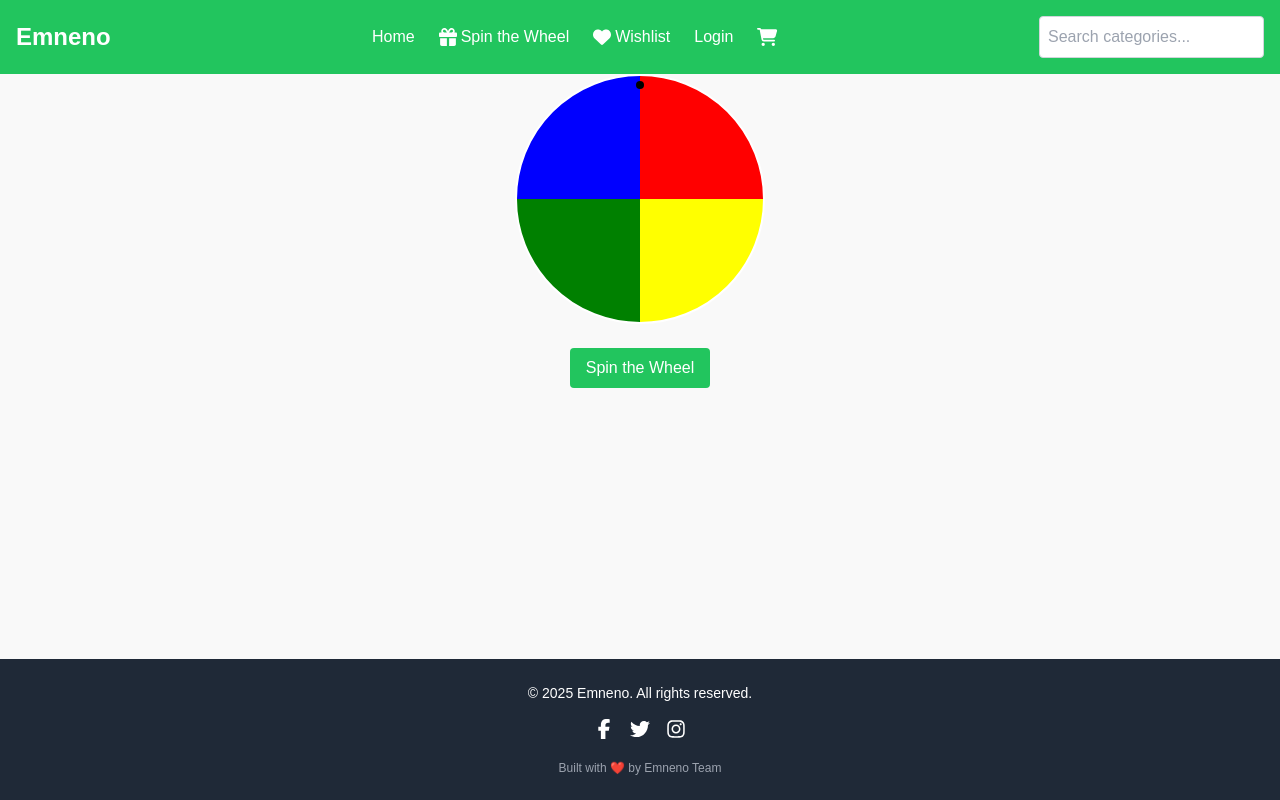
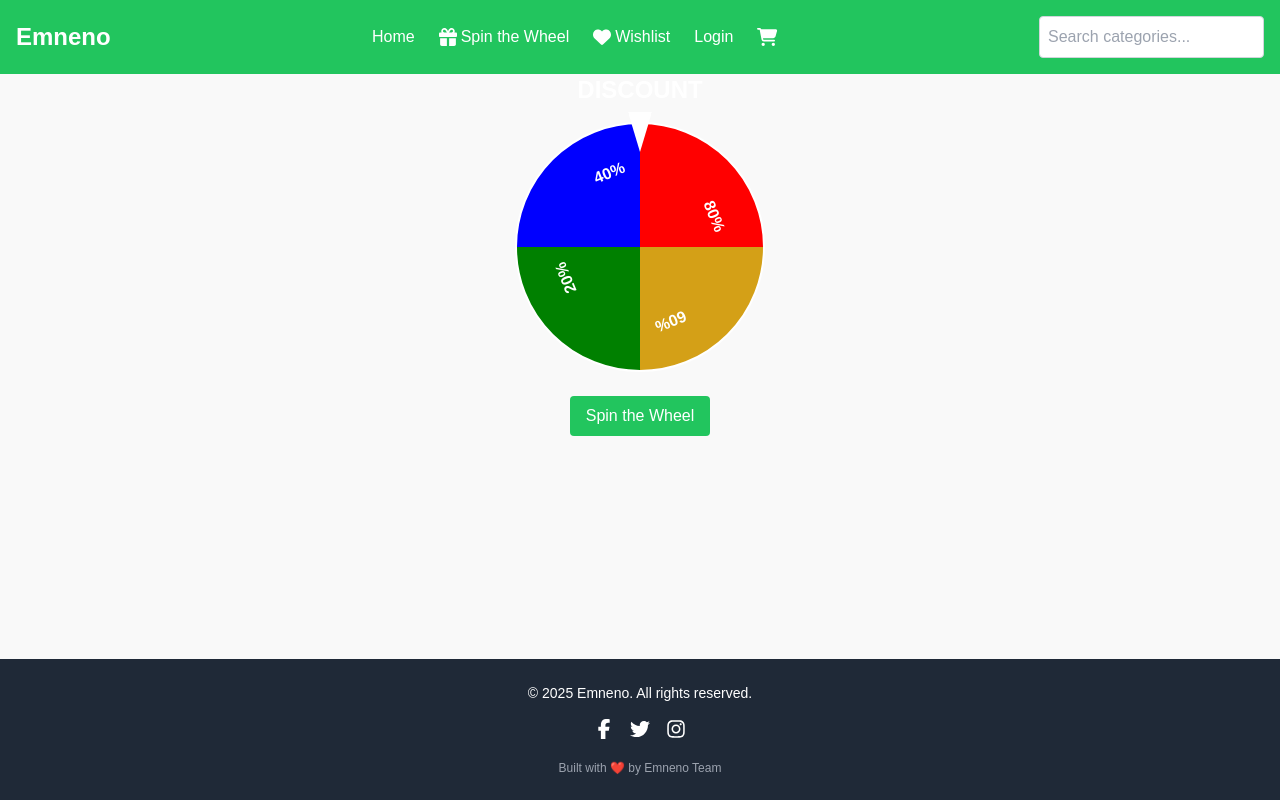
Before and after one commit to derril-tech/ecommerce-store, a React (Create React App) app: page /spin-wheel in a window 1280 px wide. Built offline with nearby package versions, Linux system fonts and the light colour scheme.

Commit message:
spinwheel added

```diff
--- a/src/components/SpinWheel/SpinWheel.js
+++ b/src/components/SpinWheel/SpinWheel.js
@@ -9,42 +9,100 @@ const SpinWheel = ({ options, onSpinComplete }) => {
     if (isSpinning) return;
 
     const spinAngle = 360 * 5 + Math.floor(Math.random() * 360); // 5 full spins + random angle
-    const selectedOption =
-      options[Math.floor((spinAngle % 360) / (360 / options.length))];
+    const sectionAngle = 360 / options.length;
+    const totalRotation = rotation + spinAngle;
 
     setIsSpinning(true);
-    setRotation((prevRotation) => prevRotation + spinAngle);
+    setRotation(totalRotation);
 
     setTimeout(() => {
       setIsSpinning(false);
-      onSpinComplete(selectedOption); // Pass selected option back
+
+      // Calculate the section where the wheel stops
+      const finalAngle = totalRotation % 360;
+      const sectionIndex = Math.floor(finalAngle / sectionAngle);
+      const selectedOption = options[sectionIndex];
+
+      onSpinComplete(selectedOption); // Pass the corresponding option back
     }, 3000); // Duration of spin animation
   };
 
   return (
     <div className="flex flex-col items-center relative">
+      {/* DISCOUNT Label */}
+      <h1 className="text-white font-bold text-2xl mb-4">DISCOUNT</h1>
+
+      {/* Wheel and Lever */}
+      <div className="relative">
+        {/* Lever */}
+        <div
+          className="absolute top-[-10px] left-1/2 transform -translate-x-1/2 w-6 h-10 bg-white z-10" // Added z-index
+          style={{
+            clipPath: "polygon(50% 100%, 0% 0%, 100% 0%)", // Triangle lever pointing downwards
+            boxShadow: "0px 4px 6px rgba(0, 0, 0, 0.3)",
+          }}
+        ></div>
+
         {/* Wheel */}
         <div
-        className="rounded-full border-2 border-white flex justify-center items-center relative"
+          className="rounded-full border-2 border-white flex justify-center items-center relative z-0" // Set wheel's z-index lower than the lever
           style={{
             width: "250px",
             height: "250px",
             transform: `rotate(${rotation}deg)`,
             transition: isSpinning ? "transform 3s ease-out" : "none",
             background:
-            "conic-gradient(red 0% 25%, yellow 25% 50%, green 50% 75%, blue 75% 100%)",
+              "conic-gradient(red 0% 25%, #d4a017 25% 50%, green 50% 75%, blue 75% 100%)",
           }}
         >
-        {/* Marker for Spin Result */}
+          {/* Sections Text */}
           <div
-          className="absolute w-2 h-2 bg-black rounded-full"
-          style={{
-            top: "5px",
-            left: "50%",
-            transform: "translateX(-50%)",
-          }}
-        />
+            className="absolute w-full h-full flex justify-center items-center"
+            style={{ transform: "rotate(0deg)" }}
+          >
+            <span
+              className="absolute text-white font-bold"
+              style={{ transform: "rotate(-22.5deg) translateY(-80px)" }}
+            >
+              40%
+            </span>
           </div>
+          <div
+            className="absolute w-full h-full flex justify-center items-center"
+            style={{ transform: "rotate(90deg)" }}
+          >
+            <span
+              className="absolute text-white font-bold"
+              style={{ transform: "rotate(-22.5deg) translateY(-80px)" }}
+            >
+              80%
+            </span>
+          </div>
+          <div
+            className="absolute w-full h-full flex justify-center items-center"
+            style={{ transform: "rotate(180deg)" }}
+          >
+            <span
+              className="absolute text-white font-bold"
+              style={{ transform: "rotate(-22.5deg) translateY(-80px)" }}
+            >
+              60%
+            </span>
+          </div>
+          <div
+            className="absolute w-full h-full flex justify-center items-center"
+            style={{ transform: "rotate(270deg)" }}
+          >
+            <span
+              className="absolute text-white font-bold"
+              style={{ transform: "rotate(-22.5deg) translateY(-80px)" }}
+            >
+              20%
+            </span>
+          </div>
+        </div>
+      </div>
+
       {/* Spin Button */}
       <button
         onClick={handleSpin}
```
Lines whose indentation alone changed are shown as unchanged.
